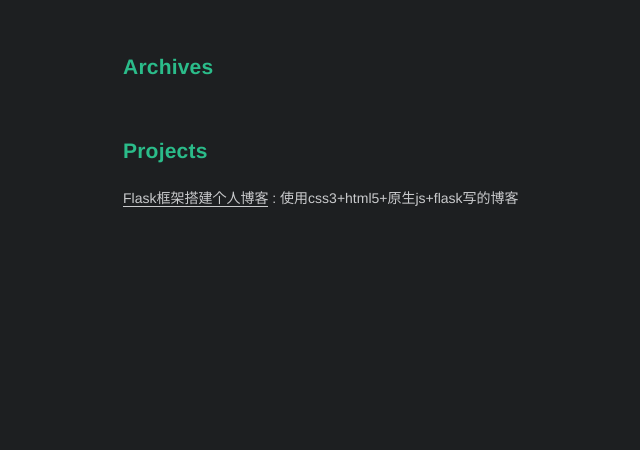
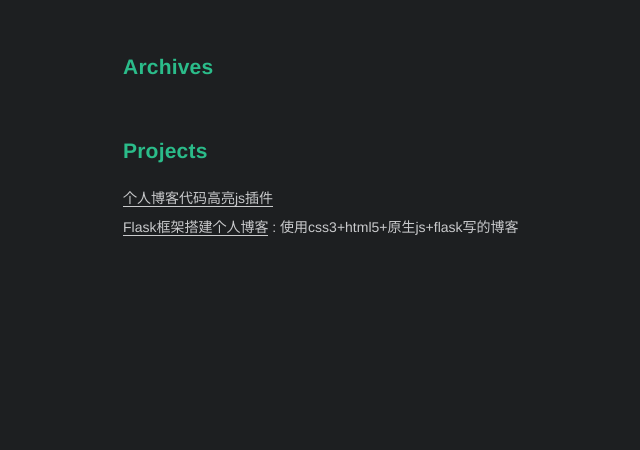
Before and after one commit to weidehai/woneblog, a Flask app: page / in a window 1280 px wide. Shown: the part 209-659 px from the top of the page, without its empty margins (237-877 px from the left). Run offline with Flask 2, Linux system fonts and the light colour scheme; data that the repository does not hold is empty.

Commit message:
github project update

```diff
--- a/templates/index.html
+++ b/templates/index.html
@@ -71,7 +71,10 @@
 				<span class="h1"><a href="#">Projects</a></span>
 				<ul class="project-list">
 					<li class="project-item">
-						<a href="https://github.com/weidehai/myblog_dev.git">Flask框架搭建个人博客</a>
+						<a href="https://github.com/weidehai/myblog_dev/tree/myblog_hl_dev">个人博客代码高亮js插件</a>
+					</li>
+					<li class="project-item">
+						<a href="https://github.com/weidehai/myblog_dev/tree/master">Flask框架搭建个人博客</a>
 						: 使用css3+html5+原生js+flask写的博客
 					</li>
 				</ul>
```
